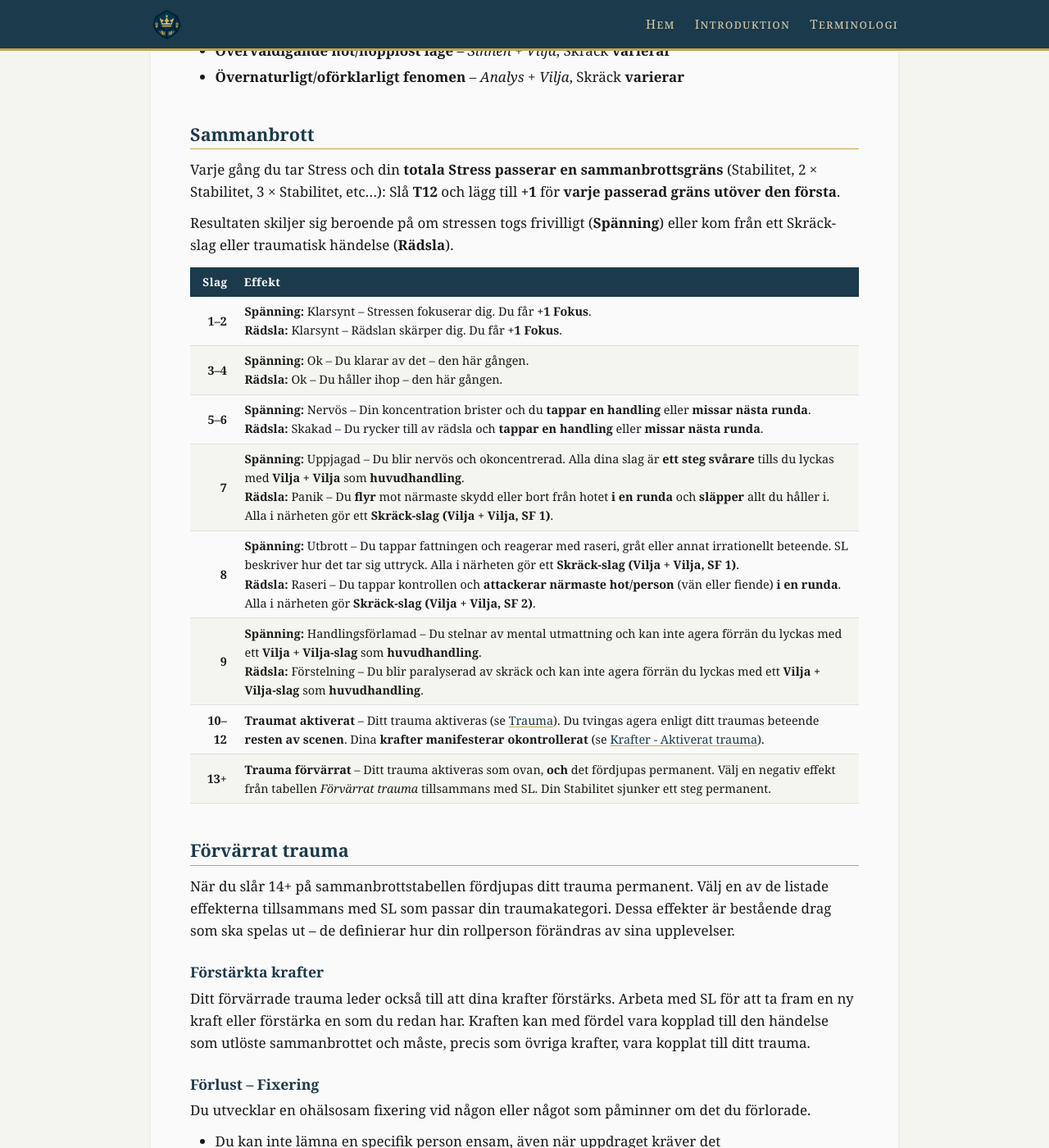
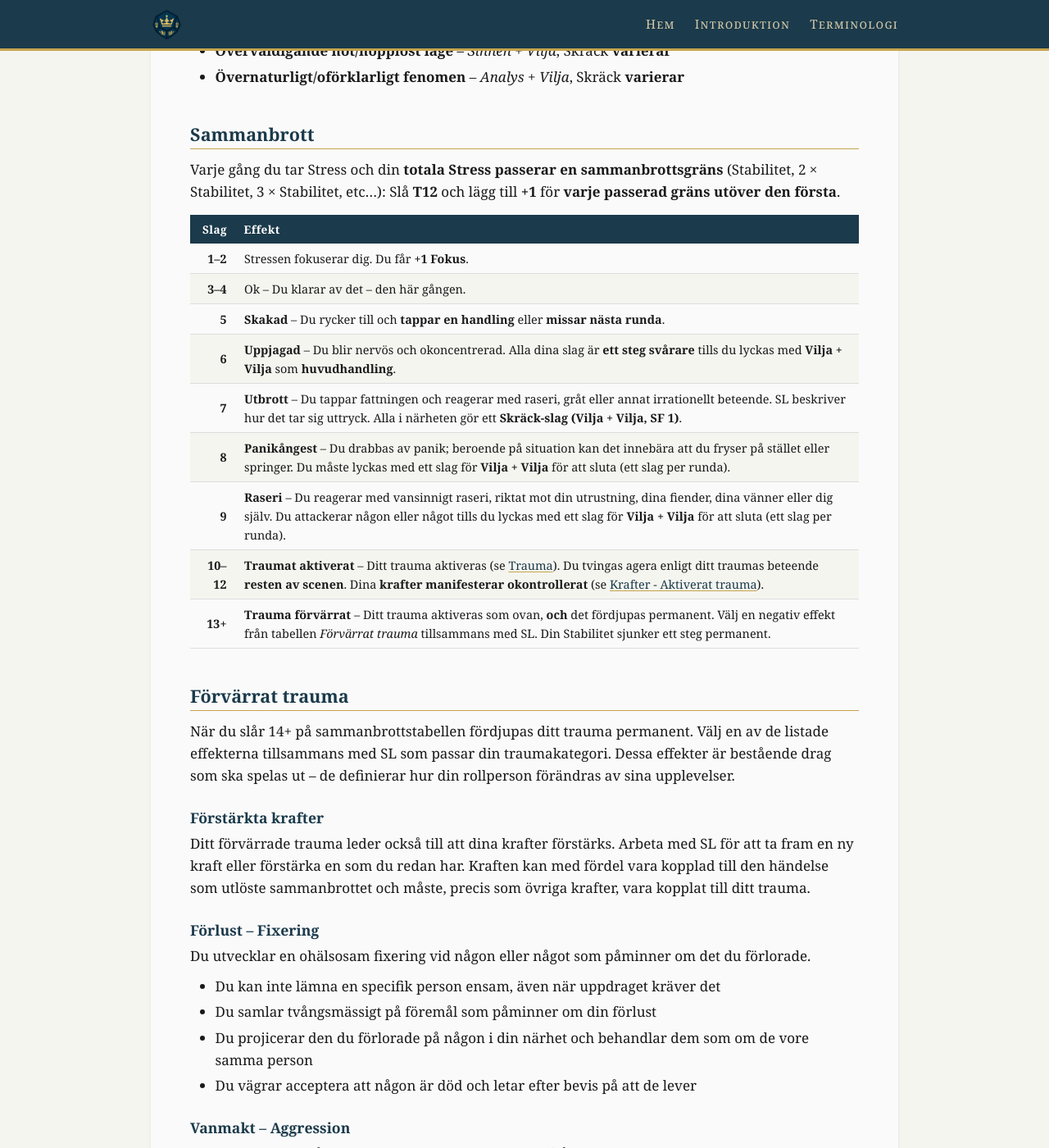
Before and after one commit to ulmus/Riket, a Jekyll site: the page built from Regler/Trauma, skräck och stress.md, in a window 1280 px wide and 1400 px high, scrolled down 2993 px. Shown: the whole window at 82% size. Built offline with Jekyll 4.4.1, drawn with Linux system fonts in a browser that asks for light colours; our own code applies the rules of GitHub Pages for plain Markdown files.

Commit message:
Ny enhetlig Sammanbrottstabell med individuella steg 5–9
Ersätter den delade Spänning/Rädsla-tabellen med en gemensam tabell.
Lägger till Raseri (9) som saknat steg: okontrollerat anfall tills
Vilja + Vilja lyckas, ett slag per runda.

https://claude.ai/code/session_01CEQFrMo8uD9MieBmRwmDbF

```diff
--- a/Regler/Trauma, skräck och stress.md
+++ b/Regler/Trauma, skräck och stress.md
@@ -93,18 +93,17 @@ När något skrämmande eller chockartat inträffar: slå ett **Skräck-slag, Vi
 
 Varje gång du tar Stress och din **totala Stress passerar en sammanbrottsgräns** (Stabilitet, 2 × Stabilitet, 3 × Stabilitet, etc…): Slå **T12** och lägg till **+1** för **varje passerad gräns utöver den första**.
 
-Resultaten skiljer sig beroende på om stressen togs frivilligt (**Spänning**) eller kom från ett Skräck-slag eller traumatisk händelse (**Rädsla**).
-
-|      Slag | Effekt                                                                                                                                                                                                                                                                                                                                      |
-| --------: | ------------------------------------------------------------------------------------------------------------------------------------------------------------------------------------------------------------------------------------------------------------------------------------------------------------------------------------------- |
-|   **1–2** | **Spänning:** Klarsynt – Stressen fokuserar dig. Du får **+1 Fokus**.<br>**Rädsla:** Klarsynt – Rädslan skärper dig. Du får **+1 Fokus**.                                                                                                                                                                                                   |
-|   **3–4** | **Spänning:** Ok – Du klarar av det – den här gången.<br>**Rädsla:** Ok – Du håller ihop – den här gången.                                                                                                                                                                                                                                  |
-|   **5–6** | **Spänning:** Nervös – Din koncentration brister och du **tappar en handling** eller **missar nästa runda**.<br>**Rädsla:** Skakad – Du rycker till av rädsla och **tappar en handling** eller **missar nästa runda**.                                                                                                                       |
-|     **7** | **Spänning:** Uppjagad – Du blir nervös och okoncentrerad. Alla dina slag är **ett steg svårare** tills du lyckas med **Vilja + Vilja** som **huvudhandling**.<br>**Rädsla:** Panik – Du **flyr** mot närmaste skydd eller bort från hotet **i en runda** och **släpper** allt du håller i. Alla i närheten gör ett **Skräck-slag (Vilja + Vilja, SF 1)**. |
-|     **8** | **Spänning:** Utbrott – Du tappar fattningen och reagerar med raseri, gråt eller annat irrationellt beteende. SL beskriver hur det tar sig uttryck. Alla i närheten gör ett **Skräck-slag (Vilja + Vilja, SF 1)**.<br>**Rädsla:** Raseri – Du tappar kontrollen och **attackerar närmaste hot/person** (vän eller fiende) **i en runda**. Alla i närheten gör **Skräck-slag (Vilja + Vilja, SF 2)**. |
-|     **9** | **Spänning:** Handlingsförlamad – Du stelnar av mental utmattning och kan inte agera förrän du lyckas med ett **Vilja + Vilja-slag** som **huvudhandling**.<br>**Rädsla:** Förstelning – Du blir paralyserad av skräck och kan inte agera förrän du lyckas med ett **Vilja + Vilja-slag** som **huvudhandling**.                              |
-| **10–12** | **Traumat aktiverat** – Ditt trauma aktiveras (se [[#Trauma]]). Du tvingas agera enligt ditt traumas beteende **resten av scenen**. Dina **krafter manifesterar okontrollerat** (se [[Krafter#Aktiverat trauma]]).                                                                                                                          |
-|   **13+** | **Trauma förvärrat** – Ditt trauma aktiveras som ovan, **och** det fördjupas permanent. Välj en negativ effekt från tabellen *Förvärrat trauma* tillsammans med SL. Din Stabilitet sjunker ett steg permanent.                                                                                                                              |
+|      Slag | Effekt                                                                                                                                                                                                             |
+| --------: | ------------------------------------------------------------------------------------------------------------------------------------------------------------------------------------------------------------------ |
+|   **1–2** | Stressen fokuserar dig. Du får **+1 Fokus**.                                                                                                                                                                       |
+|   **3–4** | Ok – Du klarar av det – den här gången.                                                                                                                                                                            |
+|     **5** | **Skakad** – Du rycker till och **tappar en handling** eller **missar nästa runda**.                                                                                                                               |
+|     **6** | **Uppjagad** – Du blir nervös och okoncentrerad. Alla dina slag är **ett steg svårare** tills du lyckas med **Vilja + Vilja** som **huvudhandling**.                                                               |
+|     **7** | **Utbrott** – Du tappar fattningen och reagerar med raseri, gråt eller annat irrationellt beteende. SL beskriver hur det tar sig uttryck. Alla i närheten gör ett **Skräck-slag (Vilja + Vilja, SF 1)**.           |
+|     **8** | **Panikångest** – Du drabbas av panik; beroende på situation kan det innebära att du fryser på stället eller springer. Du måste lyckas med ett slag för **Vilja + Vilja** för att sluta (ett slag per runda).     |
+|     **9** | **Raseri** – Du reagerar med vansinnigt raseri, riktat mot din utrustning, dina fiender, dina vänner eller dig själv. Du attackerar någon eller något tills du lyckas med ett slag för **Vilja + Vilja** för att sluta (ett slag per runda). |
+| **10–12** | **Traumat aktiverat** – Ditt trauma aktiveras (se [[#Trauma]]). Du tvingas agera enligt ditt traumas beteende **resten av scenen**. Dina **krafter manifesterar okontrollerat** (se [[Krafter#Aktiverat trauma]]). |
+|   **13+** | **Trauma förvärrat** – Ditt trauma aktiveras som ovan, **och** det fördjupas permanent. Välj en negativ effekt från tabellen *Förvärrat trauma* tillsammans med SL. Din Stabilitet sjunker ett steg permanent.     |
 
 ## Förvärrat trauma
 
```
